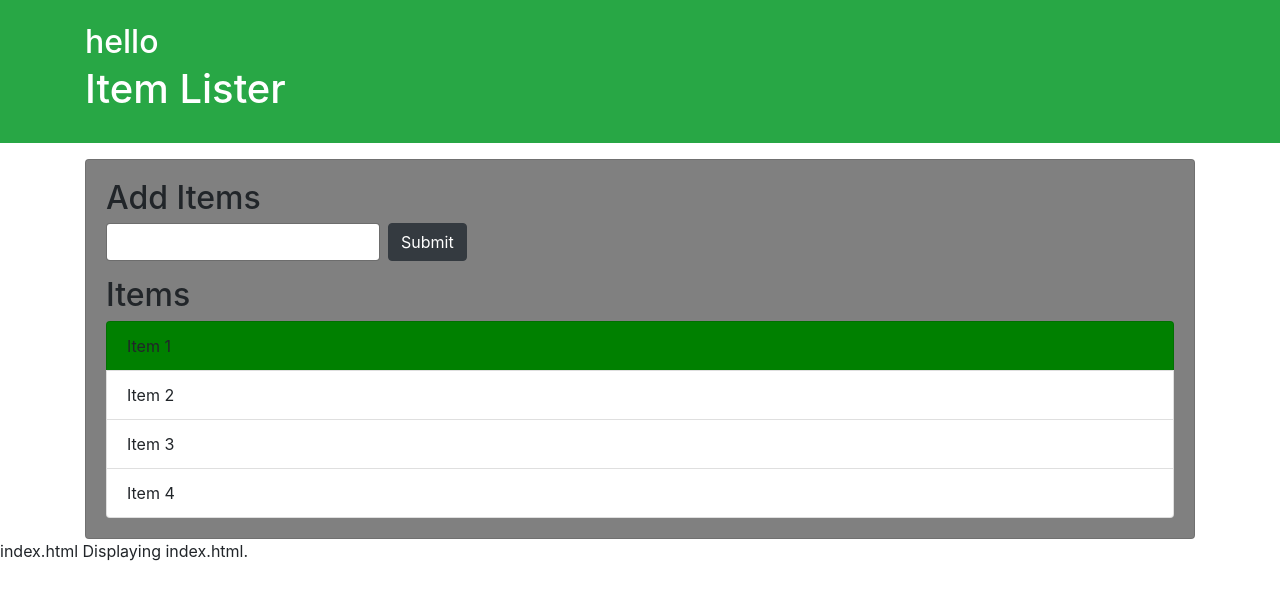
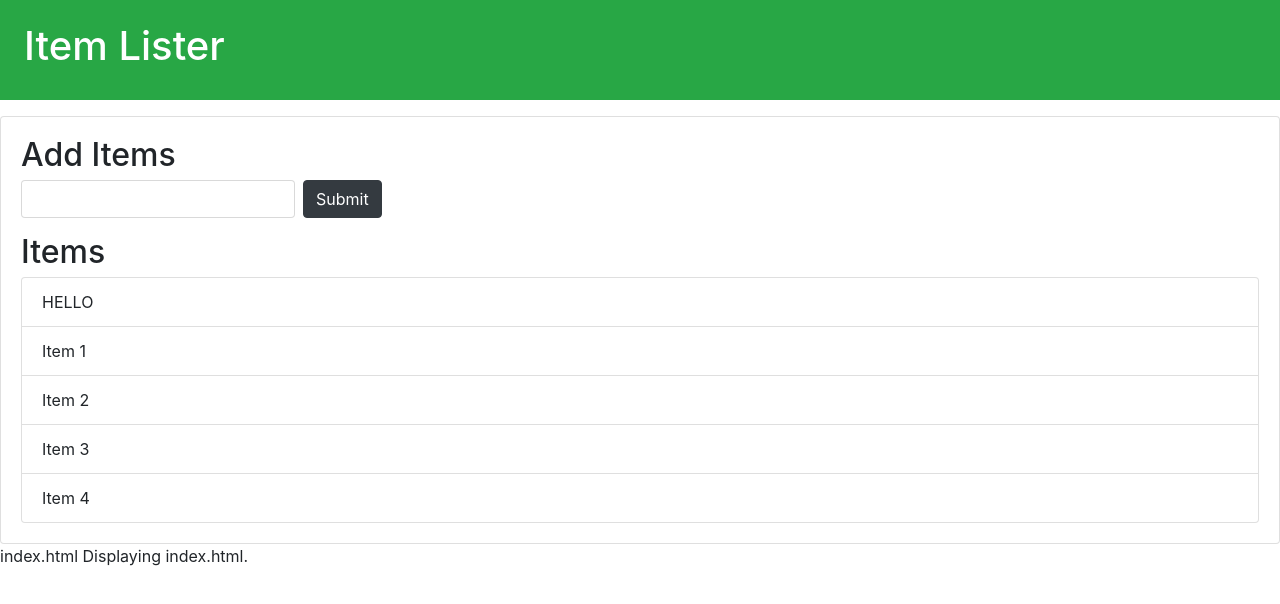
Before and after one commit to GAUTAM2349/localrepo, a plain HTML site: page index.html in a window 1280 px wide. Drawn offline with nearby package versions, Linux system fonts and the light colour scheme.

Commit message:
added hello before first list item

```diff
--- a/action.js
+++ b/action.js
@@ -1,28 +1,8 @@
 
 
-//traversing DOM
-let itemList = document.querySelector('#items');
-console.log(itemList.parentElement);
-itemList.parentElement.style.backgroundColor = 'grey';
-console.log(itemList.parentElement.parentElement);
-console.log(itemList.children);
-itemList.children[0].style.backgroundColor = 'green';
+let newlist = document.createElement('li');
+newlist.className = 'list-group-item'
+newlist.textContent = "HELLO";
 
-//firstchildelement
-
-
-console.log(itemList.firstElementChild);
-console.log(itemList.nextElementSibling);
-console.log(itemList.previousElementSibling);
-
-// adding  "hello" before item listener
-
-let headToInsert1 = document.createElement('h2');
-let tn1 = document.createTextNode("hello");
-headToInsert1.appendChild(tn1);
-let container1 = document.querySelector('header .container');
-let h1 = document.querySelector('header h1');
-
-console.log(headToInsert1);
-
-container1.insertBefore(headToInsert1,h1);
+let ul = document.querySelector('.list-group');
+ul.insertBefore(newlist,ul.firstChild);
--- a/index.html
+++ b/index.html
@@ -11,13 +11,13 @@
 <body>
   <header id="main-header" class="bg-success text-white p-4 mb-3">
 
-    <div class="container">
+    <div class="container1">
 
       <h1 id="header-title">Item Lister <span style="display:none">123</span></h1>
     </div>
   </header>
 
-  <div class="container">
+  <div class="container2">
 
     <div id="main" class="card card-body">
     <h2 id="addItems" class="title">Add Items</h2>
--- /dev/null
+++ b/tempCodeRunnerFile.js
@@ -0,0 +1,4 @@
+
+  const arrowFunction = () => {
+    console.log(arguments[0]); // This will not work.
+  }
```
Also changed, not shown: temp.js (added, +10 -0 lines).
